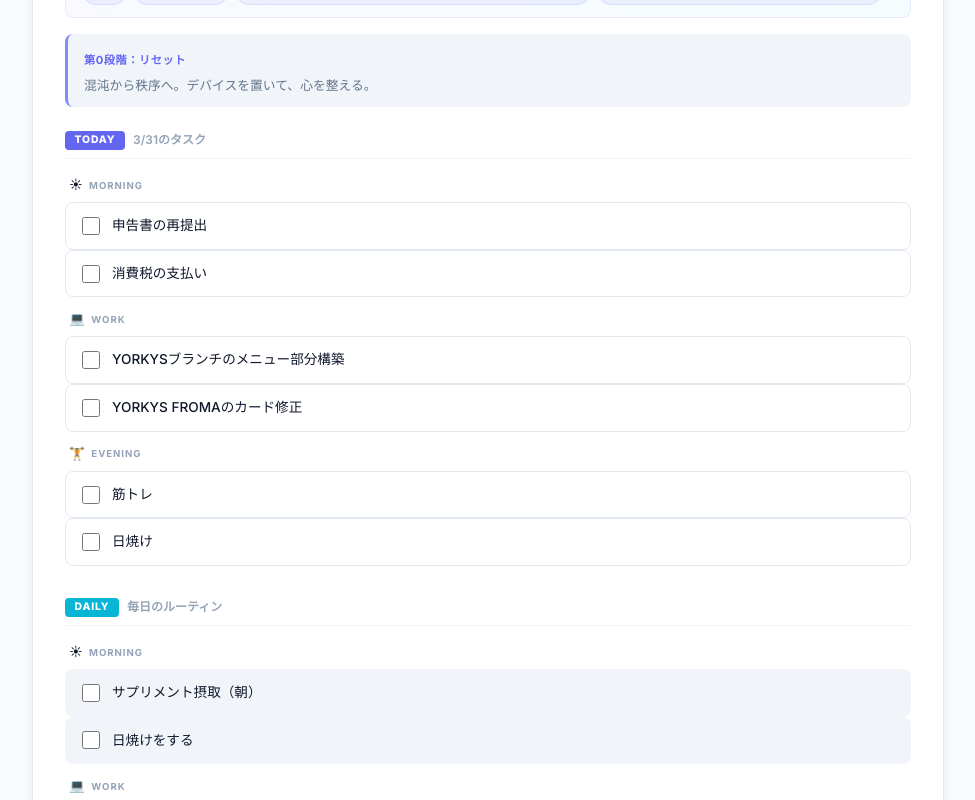
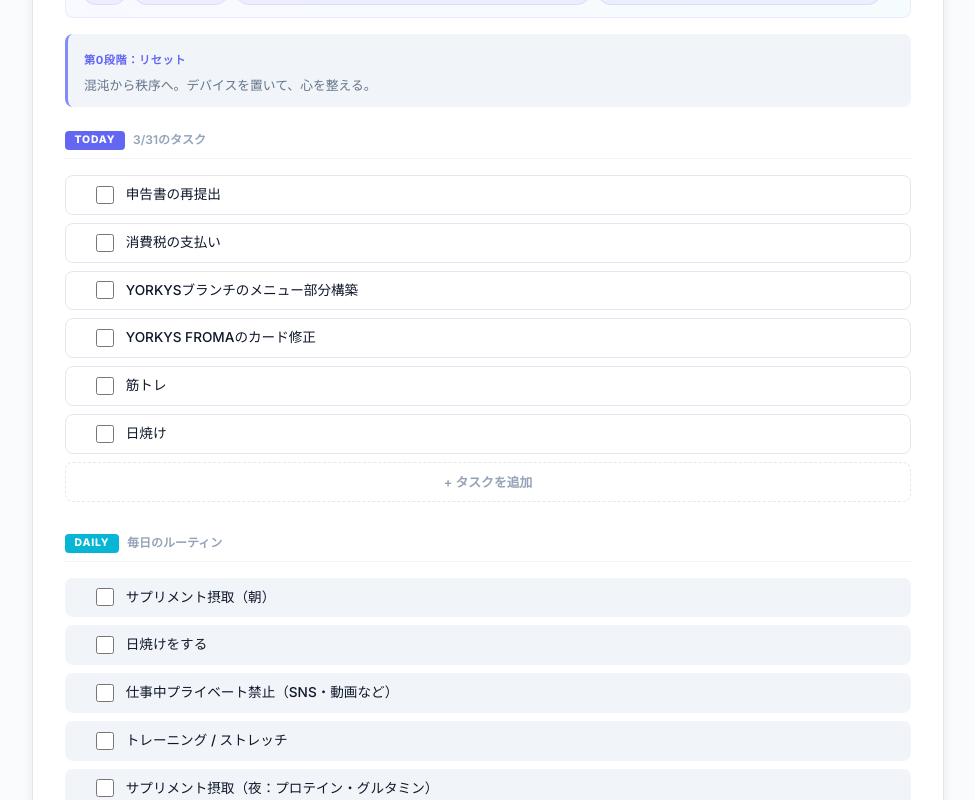
Before and after one commit to temmahirasawa-spec/sesuji-app, a Next.js app: page / in a window 1280 px wide. Shown: the part 720-1520 px from the top of the page, without its empty margins (152-1127 px from the left). Built offline with nearby package versions, Linux system fonts and the light colour scheme.

Commit message:
タスクの追加・編集・削除・並べ替え機能を実装

```diff
--- a/app/page.module.css
+++ b/app/page.module.css
@@ -541,30 +541,6 @@
   color: var(--color-text-muted);
 }
 
-/* Task Groups (category) */
-.taskGroup {
-  margin-bottom: 0.75rem;
-}
-
-.taskGroupHeader {
-  display: flex;
-  align-items: center;
-  gap: 0.4rem;
-  margin-bottom: 0.4rem;
-  padding-left: 0.25rem;
-}
-
-.taskGroupIcon {
-  font-size: 0.8rem;
-}
-
-.taskGroupLabel {
-  font-size: 0.6rem;
-  font-weight: 700;
-  color: var(--color-text-muted);
-  letter-spacing: 0.1em;
-}
-
 /* Tasks List */
 .tasksList {
   display: flex;
@@ -575,18 +551,25 @@
 .taskItem {
   display: flex;
   align-items: center;
-  gap: 0.75rem;
-  padding: 0.75rem 1rem;
+  gap: 0.5rem;
+  padding: 0.5rem 0.75rem;
   background: var(--color-surface);
   border: 1px solid var(--color-border);
   border-radius: var(--radius-sm);
-  cursor: pointer;
   transition: all 0.15s ease;
 }
 
 .taskItem:hover {
   border-color: var(--color-primary-light);
   background: rgba(99, 102, 241, 0.02);
+}
+
+.taskItem:hover .taskActions {
+  opacity: 1;
+}
+
+.taskItem:hover .taskReorder {
+  opacity: 1;
 }
 
 .taskItemDaily {
@@ -638,6 +621,177 @@
 @keyframes popIn {
   0% { transform: scale(0); opacity: 0; }
   100% { transform: scale(1); opacity: 1; }
+}
+
+/* Task Label (checkbox + text wrapper) */
+.taskLabel {
+  display: flex;
+  align-items: center;
+  gap: 0.75rem;
+  flex: 1;
+  cursor: pointer;
+  min-width: 0;
+}
+
+/* Reorder Buttons */
+.taskReorder {
+  display: flex;
+  flex-direction: column;
+  gap: 1px;
+  opacity: 0;
+  transition: opacity 0.15s ease;
+  flex-shrink: 0;
+}
+
+.taskMoveBtn {
+  background: none;
+  border: none;
+  padding: 0;
+  font-size: 0.6rem;
+  color: var(--color-text-muted);
+  cursor: pointer;
+  line-height: 1;
+  transition: color 0.15s ease;
+}
+
+.taskMoveBtn:hover:not(:disabled) {
+  color: var(--color-primary);
+}
+
+.taskMoveBtn:disabled {
+  opacity: 0.2;
+  cursor: default;
+}
+
+/* Task Actions (edit/delete) */
+.taskActions {
+  display: flex;
+  gap: 0.25rem;
+  opacity: 0;
+  transition: opacity 0.15s ease;
+  flex-shrink: 0;
+}
+
+.taskActionBtn {
+  background: none;
+  border: none;
+  padding: 0.25rem;
+  font-size: 0.8rem;
+  color: var(--color-text-muted);
+  cursor: pointer;
+  border-radius: 4px;
+  transition: all 0.15s ease;
+  line-height: 1;
+}
+
+.taskActionBtn:hover {
+  color: var(--color-primary);
+  background: rgba(99, 102, 241, 0.08);
+}
+
+.taskActionDelete:hover {
+  color: #ef4444;
+  background: rgba(239, 68, 68, 0.08);
+}
+
+/* Edit Row */
+.taskEditRow {
+  display: flex;
+  align-items: center;
+  gap: 0.5rem;
+  padding: 0.5rem 0.75rem;
+  background: var(--color-surface);
+  border: 1px solid var(--color-primary-light);
+  border-radius: var(--radius-sm);
+}
+
+.taskEditInput {
+  flex: 1;
+  font-size: 0.85rem;
+  font-family: inherit;
+  padding: 0.4rem 0.6rem;
+  border: 1px solid var(--color-border);
+  border-radius: 6px;
+  outline: none;
+  color: var(--color-text);
+  background: var(--color-surface);
+}
+
+.taskEditInput:focus {
+  border-color: var(--color-primary);
+  box-shadow: 0 0 0 2px rgba(99, 102, 241, 0.15);
+}
+
+.taskEditSave {
+  font-size: 0.75rem;
+  font-weight: 700;
+  color: var(--color-surface);
+  background: var(--color-primary);
+  padding: 0.35rem 0.75rem;
+  border-radius: 6px;
+  border: none;
+  cursor: pointer;
+}
+
+.taskEditSave:hover {
+  background: var(--color-primary-dark);
+}
+
+.taskEditCancel {
+  font-size: 0.8rem;
+  color: var(--color-text-muted);
+  background: none;
+  border: none;
+  cursor: pointer;
+  padding: 0.25rem;
+}
+
+.taskEditCancel:hover {
+  color: var(--color-text);
+}
+
+/* Add Task */
+.addTaskBtn {
+  width: 100%;
+  padding: 0.6rem;
+  margin-top: 0.5rem;
+  font-size: 0.8rem;
+  font-weight: 600;
+  color: var(--color-text-muted);
+  background: none;
+  border: 1px dashed var(--color-border);
+  border-radius: var(--radius-sm);
+  cursor: pointer;
+  transition: all 0.15s ease;
+}
+
+.addTaskBtn:hover {
+  color: var(--color-primary);
+  border-color: var(--color-primary-light);
+  background: rgba(99, 102, 241, 0.03);
+}
+
+.addTaskForm {
+  display: flex;
+  align-items: center;
+  gap: 0.5rem;
+  margin-top: 0.5rem;
+  flex-wrap: wrap;
+}
+
+.addCategorySelect {
+  font-size: 0.75rem;
+  font-family: inherit;
+  padding: 0.35rem 0.5rem;
+  border: 1px solid var(--color-border);
+  border-radius: 6px;
+  color: var(--color-text);
+  background: var(--color-surface);
+  outline: none;
+}
+
+.addCategorySelect:focus {
+  border-color: var(--color-primary);
 }
 
 /* Week View */
--- a/app/page.tsx
+++ b/app/page.tsx
@@ -178,16 +178,6 @@ interface Celebration {
   y: number;
 }
 
-function groupByCategory(tasks: Task[]) {
-  const groups: { [cat: string]: Task[] } = {};
-  for (const task of tasks) {
-    const cat = task.category || 'morning';
-    if (!groups[cat]) groups[cat] = [];
-    groups[cat].push(task);
-  }
-  return groups;
-}
-
 function calcTimeDiff(target: string, actual: string): string {
   if (!actual) return '';
   const [th, tm] = target.split(':').map(Number);
@@ -211,6 +201,11 @@ export default function Home() {
   const [viewMode, setViewMode] = useState<ViewMode>('day');
   const [selectedDate, setSelectedDate] = useState('3/31');
   const [timeRecords, setTimeRecords] = useState<{ [key: string]: string }>({});
+  const [editingTask, setEditingTask] = useState<{ date: string; id: number; type: 'today' | 'daily' } | null>(null);
+  const [editText, setEditText] = useState('');
+  const [addingTo, setAddingTo] = useState<{ date: string; type: 'today' | 'daily' } | null>(null);
+  const [addText, setAddText] = useState('');
+  const [addCategory, setAddCategory] = useState<'morning' | 'work' | 'evening' | 'night'>('morning');
 
   useEffect(() => {
     const loaded: { [key: string]: { today: Task[]; daily: Task[] } } = {};
@@ -260,6 +255,54 @@ export default function Home() {
     }
   };
 
+  const addTask = (date: string, type: 'today' | 'daily', text: string, category: 'morning' | 'work' | 'evening' | 'night') => {
+    const newTasks = { ...weekTasks };
+    const taskList = type === 'today' ? newTasks[date].today : newTasks[date].daily;
+    const maxId = taskList.length > 0 ? Math.max(...taskList.map(t => t.id)) : 0;
+    taskList.push({ id: maxId + 1, text, completed: false, category });
+    setWeekTasks({ ...newTasks });
+    saveTasks(`${date}_${type}`, taskList);
+    updateProgress(newTasks);
+  };
+
+  const editTask = (date: string, taskId: number, type: 'today' | 'daily', newText: string) => {
+    const newTasks = { ...weekTasks };
+    const taskList = type === 'today' ? newTasks[date].today : newTasks[date].daily;
+    const task = taskList.find(t => t.id === taskId);
+    if (task) {
+      task.text = newText;
+      setWeekTasks({ ...newTasks });
+      saveTasks(`${date}_${type}`, taskList);
+    }
+  };
+
+  const moveTask = (date: string, type: 'today' | 'daily', fromIndex: number, toIndex: number) => {
+    if (fromIndex === toIndex) return;
+    const newTasks = { ...weekTasks };
+    const taskList = type === 'today' ? [...newTasks[date].today] : [...newTasks[date].daily];
+    const [moved] = taskList.splice(fromIndex, 1);
+    taskList.splice(toIndex, 0, moved);
+    if (type === 'today') {
+      newTasks[date] = { ...newTasks[date], today: taskList };
+    } else {
+      newTasks[date] = { ...newTasks[date], daily: taskList };
+    }
+    setWeekTasks({ ...newTasks });
+    saveTasks(`${date}_${type}`, taskList);
+  };
+
+  const deleteTask = (date: string, taskId: number, type: 'today' | 'daily') => {
+    const newTasks = { ...weekTasks };
+    if (type === 'today') {
+      newTasks[date].today = newTasks[date].today.filter(t => t.id !== taskId);
+    } else {
+      newTasks[date].daily = newTasks[date].daily.filter(t => t.id !== taskId);
+    }
+    setWeekTasks({ ...newTasks });
+    saveTasks(`${date}_${type}`, type === 'today' ? newTasks[date].today : newTasks[date].daily);
+    updateProgress(newTasks);
+  };
+
   const createCelebration = (e: React.MouseEvent) => {
     const id = Math.random().toString(36).substring(2, 11);
     setCelebrations(prev => [...prev, { id, x: e.clientX, y: e.clientY }]);
@@ -291,14 +334,60 @@ export default function Home() {
 
   const dates = Object.keys(WEEK_DATA);
 
-  const renderTaskGroup = (tasks: Task[], date: string, type: 'today' | 'daily', cat: string) => (
-    <div key={cat} className={styles.taskGroup}>
-      <div className={styles.taskGroupHeader}>
-        <span className={styles.taskGroupIcon}>{CATEGORY_LABELS[cat]?.icon}</span>
-        <span className={styles.taskGroupLabel}>{CATEGORY_LABELS[cat]?.label}</span>
+  const startEdit = (date: string, id: number, type: 'today' | 'daily', text: string) => {
+    setEditingTask({ date, id, type });
+    setEditText(text);
+  };
+
+  const submitEdit = () => {
+    if (editingTask && editText.trim()) {
+      editTask(editingTask.date, editingTask.id, editingTask.type, editText.trim());
+    }
+    setEditingTask(null);
+    setEditText('');
+  };
+
+  const startAdd = (date: string, type: 'today' | 'daily') => {
+    setAddingTo({ date, type });
+    setAddText('');
+    setAddCategory('morning');
+  };
+
+  const submitAdd = () => {
+    if (addingTo && addText.trim()) {
+      addTask(addingTo.date, addingTo.type, addText.trim(), addCategory);
+    }
+    setAddingTo(null);
+    setAddText('');
+  };
+
+  const renderTaskList = (tasks: Task[], allTasks: Task[], date: string, type: 'today' | 'daily') => (
+    <div className={styles.tasksList}>
+      {tasks.map(task => {
+        const globalIndex = allTasks.findIndex(t => t.id === task.id);
+        const isEditing = editingTask?.date === date && editingTask?.id === task.id && editingTask?.type === type;
+        const isFirst = globalIndex === 0;
+        const isLast = globalIndex === allTasks.length - 1;
+        return isEditing ? (
+          <div key={`${type}_${task.id}`} className={styles.taskEditRow}>
+            <input
+              type="text"
+              value={editText}
+              onChange={(e) => setEditText(e.target.value)}
+              onKeyDown={(e) => { if (e.key === 'Enter') submitEdit(); if (e.key === 'Escape') setEditingTask(null); }}
+              className={styles.taskEditInput}
+              autoFocus
+            />
+            <button onClick={submitEdit} className={styles.taskEditSave}>OK</button>
+            <button onClick={() => setEditingTask(null)} className={styles.taskEditCancel}>&#10005;</button>
           </div>
-      {tasks.map(task => (
-        <label key={`${type}_${task.id}`} className={`${styles.taskItem} ${task.completed ? styles.taskCompleted : ''} ${type === 'daily' ? styles.taskItemDaily : ''}`}>
+        ) : (
+          <div key={`${type}_${task.id}`} className={`${styles.taskItem} ${task.completed ? styles.taskCompleted : ''} ${type === 'daily' ? styles.taskItemDaily : ''}`}>
+            <div className={styles.taskReorder}>
+              <button disabled={isFirst} onClick={() => moveTask(date, type, globalIndex, globalIndex - 1)} className={styles.taskMoveBtn} title="上へ">&#9650;</button>
+              <button disabled={isLast} onClick={() => moveTask(date, type, globalIndex, globalIndex + 1)} className={styles.taskMoveBtn} title="下へ">&#9660;</button>
+            </div>
+            <label className={styles.taskLabel}>
               <input
                 type="checkbox"
                 checked={task.completed}
@@ -308,9 +397,46 @@ export default function Home() {
               <span className={styles.taskText}>{task.text}</span>
               {task.completed && <span className={styles.taskCheck}>&#10003;</span>}
             </label>
-      ))}
+            <div className={styles.taskActions}>
+              <button onClick={() => startEdit(date, task.id, type, task.text)} className={styles.taskActionBtn} title="編集">&#9998;</button>
+              <button onClick={() => deleteTask(date, task.id, type)} className={`${styles.taskActionBtn} ${styles.taskActionDelete}`} title="削除">&#10005;</button>
+            </div>
           </div>
         );
+      })}
+    </div>
+  );
+
+  const renderAddForm = (date: string, type: 'today' | 'daily') => {
+    const isAdding = addingTo?.date === date && addingTo?.type === type;
+    if (!isAdding) {
+      return (
+        <button onClick={() => startAdd(date, type)} className={styles.addTaskBtn}>
+          + タスクを追加
+        </button>
+      );
+    }
+    return (
+      <div className={styles.addTaskForm}>
+        <input
+          type="text"
+          value={addText}
+          onChange={(e) => setAddText(e.target.value)}
+          onKeyDown={(e) => { if (e.key === 'Enter') submitAdd(); if (e.key === 'Escape') setAddingTo(null); }}
+          placeholder="タスク名を入力..."
+          className={styles.taskEditInput}
+          autoFocus
+        />
+        <select value={addCategory} onChange={(e) => setAddCategory(e.target.value as any)} className={styles.addCategorySelect}>
+          {CATEGORY_ORDER.map(cat => (
+            <option key={cat} value={cat}>{CATEGORY_LABELS[cat].icon} {CATEGORY_LABELS[cat].label}</option>
+          ))}
+        </select>
+        <button onClick={submitAdd} className={styles.taskEditSave}>追加</button>
+        <button onClick={() => setAddingTo(null)} className={styles.taskEditCancel}>&#10005;</button>
+      </div>
+    );
+  };
 
   const renderTimeTracker = (date: string, type: 'wakeup' | 'sleep', target: string, label: string) => {
     const actual = timeRecords[`${date}_${type}`] || '';
@@ -352,9 +478,6 @@ export default function Home() {
     const dayProgress = getDayProgress(date);
     const allTasks = [...tasks.today, ...tasks.daily];
     const completedCount = allTasks.filter(t => t.completed).length;
-
-    const todayGroups = groupByCategory(tasks.today);
-    const dailyGroups = groupByCategory(tasks.daily);
 
     return (
       <div
@@ -414,11 +537,8 @@ export default function Home() {
                 <span className={styles.taskSectionBadge}>TODAY</span>
                 <span className={styles.taskSectionSub}>{date}のタスク</span>
               </h4>
-              {CATEGORY_ORDER.map(cat =>
-                todayGroups[cat] && todayGroups[cat].length > 0
-                  ? renderTaskGroup(todayGroups[cat], date, 'today', cat)
-                  : null
-              )}
+              {renderTaskList(tasks.today, tasks.today, date, 'today')}
+              {renderAddForm(date, 'today')}
             </div>
 
             {/* DAILY ROUTINE tasks */}
@@ -427,11 +547,8 @@ export default function Home() {
                 <span className={styles.taskSectionBadgeDaily}>DAILY</span>
                 <span className={styles.taskSectionSub}>毎日のルーティン</span>
               </h4>
-              {CATEGORY_ORDER.map(cat =>
-                dailyGroups[cat] && dailyGroups[cat].length > 0
-                  ? renderTaskGroup(dailyGroups[cat], date, 'daily', cat)
-                  : null
-              )}
+              {renderTaskList(tasks.daily, tasks.daily, date, 'daily')}
+              {renderAddForm(date, 'daily')}
             </div>
           </>
         )}
```
Lines whose indentation alone changed are shown as unchanged.
